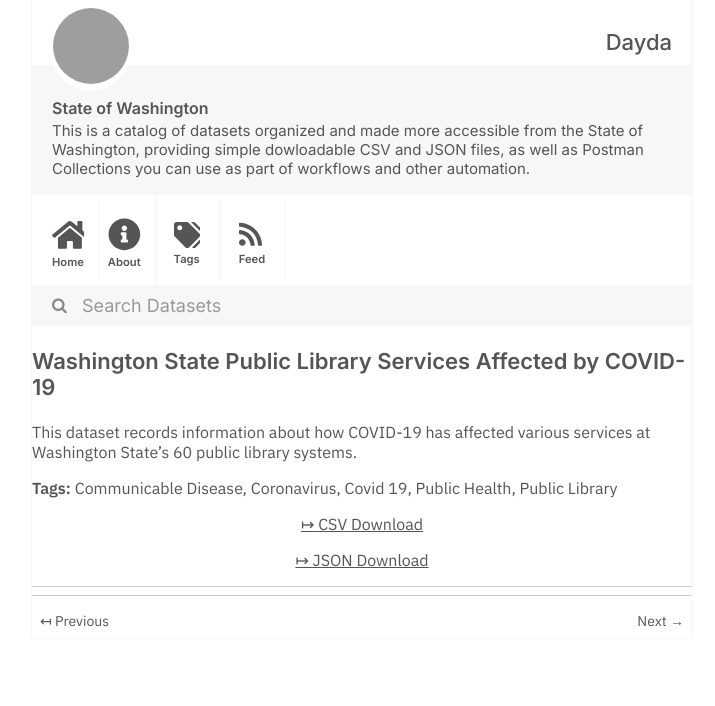
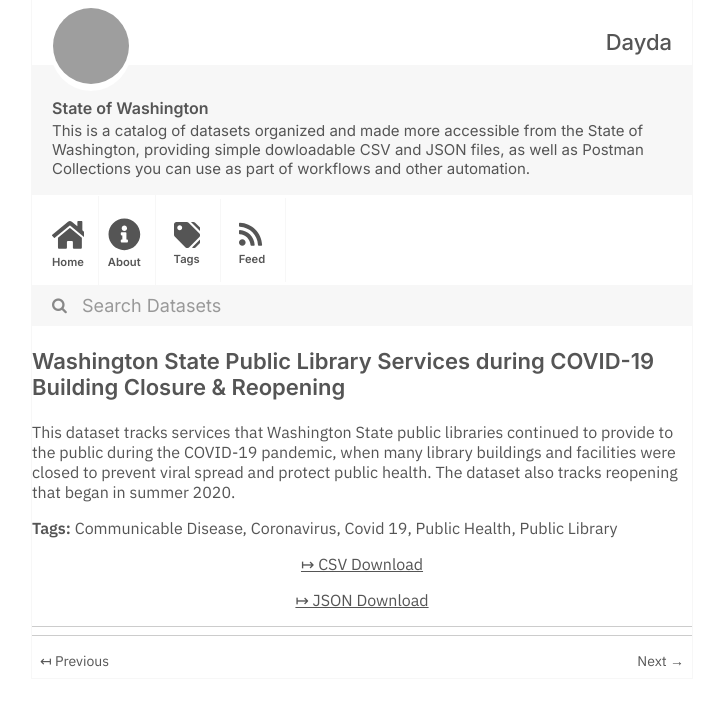
Before and after one commit to dayda-entities/state-of-washington, a Jekyll site: the page built from _posts/2020-11-10-washington-state-public-librar.md, in a window 1280 px wide, cut to the strip 0-706 px from the top of the page. Shown: the whole strip, without its empty margins (278-993 px from the left). Built offline with Jekyll 4.4.1, drawn with Linux system fonts in a browser that asks for light colours; grey boxes are pictures that could not be loaded.

```diff
--- a/_posts/2020-11-10-washington-state-public-librar.md
+++ b/_posts/2020-11-10-washington-state-public-librar.md
@@ -1,7 +1,9 @@
 ---
-title: Washington State Public Library Services Affected by COVID-19
-created: '2020-11-10T17:19:56.253058'
-modified: '2020-11-10T17:19:56.253067'
+title: >-
+  Washington State Public Library Services during COVID-19 Building Closure &
+  Reopening
+created: '2020-11-10T17:21:03.793379'
+modified: '2020-12-04T19:06:59.779228'
 state: active
 type: dataset
 tags:
@@ -12,9 +14,9 @@ tags:
   - Public Library
 groups:
   - Local Government
-csv_url: 'https://data.wa.gov/api/views/6iab-kcxu/rows.csv?accessType=DOWNLOAD'
-json_url: 'https://data.wa.gov/api/views/6iab-kcxu/rows.json?accessType=DOWNLOAD'
+csv_url: 'https://data.wa.gov/api/views/ma99-sxnd/rows.csv?accessType=DOWNLOAD'
+json_url: 'https://data.wa.gov/api/views/ma99-sxnd/rows.json?accessType=DOWNLOAD'
 layout: post
 
 ---
-This dataset records information about how COVID-19 has affected various services at Washington State's 60 public library systems.
+This dataset tracks services that Washington State public libraries continued to provide to the public during the COVID-19 pandemic, when many library buildings and facilities were closed to prevent viral spread and protect public health. The dataset also tracks reopening that began in summer 2020.
```
